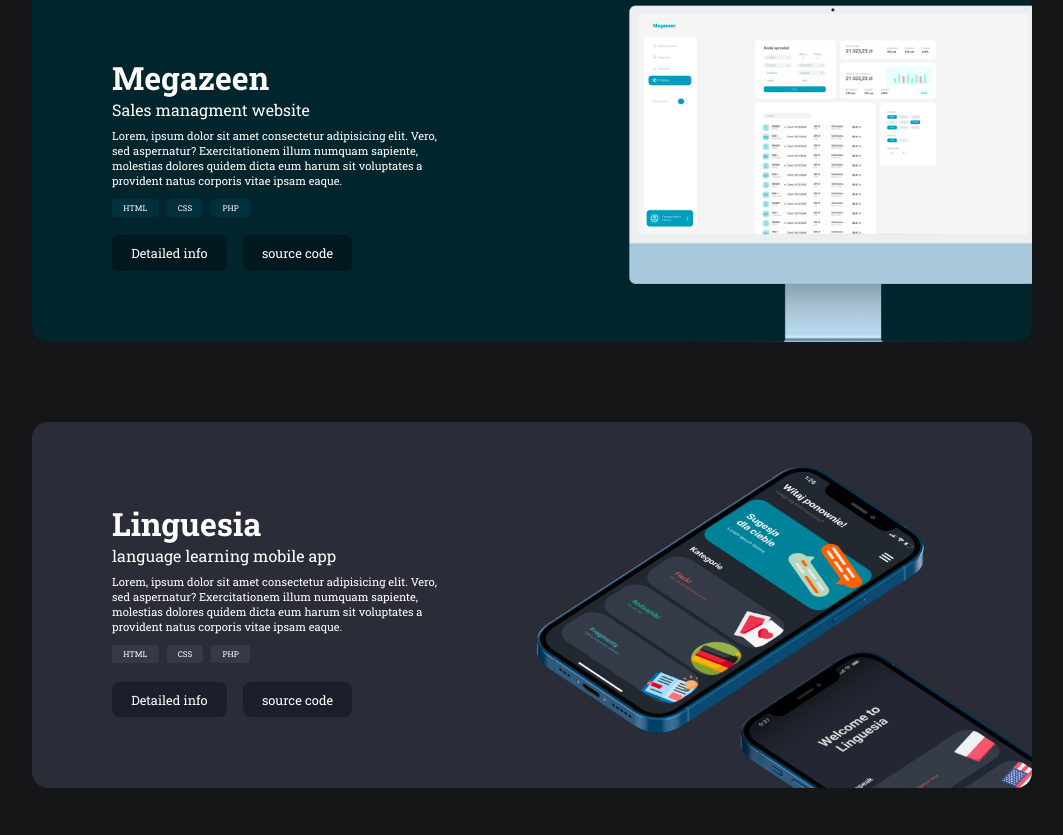
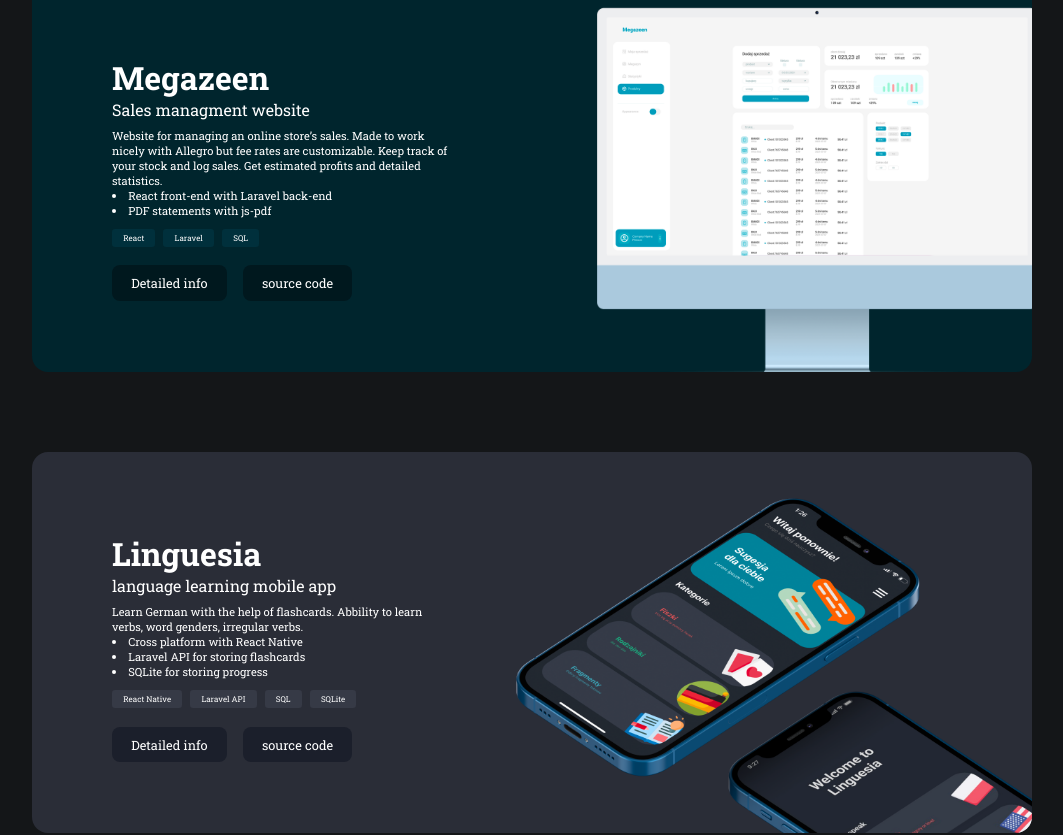
Before and after one commit to jacqouese/PortfolioWebsite, a React (Create React App) app: page / in a window 1280 px wide. Shown: the part 1900-2735 px from the top of the page, without its empty margins (68-1131 px from the left). Built offline with nearby package versions, Linux system fonts and the light colour scheme.

Commit message:
first commit

```diff
--- a/src/components/ProjectsSection.js
+++ b/src/components/ProjectsSection.js
@@ -18,7 +18,7 @@ function ProjectsSection({ offsetY }) {
         {projects.map(project =>
             <motion.div
              className="project-container"
-             style={{backgroundColor: project.colors.primary}}
+             style={{ backgroundColor: project.colors.primary }}
              transition={{ duration: 1 }}
              initial={{ translateY: 100, opacity: 0 }}
              whileInView={{ translateY: 0, opacity: 1 }}
@@ -31,7 +31,7 @@ function ProjectsSection({ offsetY }) {
             >
                 <h1>{project.name}</h1>
                 <p>{project.title}</p>
-                <p className="font-smaller">{project.subtitle}</p>
+                <p className="font-smaller" dangerouslySetInnerHTML={{ __html: project.subtitle }}></p>
                 <div className="project-technologies-container">
                     {project.technologies.map(technology =>
                         <span style={{backgroundColor: project.colors.lighter}}>{technology}</span>
--- a/src/data/projects.js
+++ b/src/data/projects.js
@@ -5,8 +5,8 @@ const projects = [
     name: 'Megazeen',
     title: 'Sales managment website',
     subtitle:
-      'Lorem, ipsum dolor sit amet consectetur adipisicing elit. Vero, sed aspernatur? Exercitationem illum numquam sapiente, molestias dolores quidem dicta eum harum sit voluptates a provident natus corporis vitae ipsam eaque.',
-    technologies: ['HTML', 'CSS', 'PHP'],
+      'Website for managing an online store’s sales. Made to work nicely with Allegro but fee rates are customizable. Keep track of your stock and log sales. Get estimated profits and detailed statistics. <ul> <li>React front-end with Laravel back-end</li> <li>PDF statements with js-pdf</li> </ul>',
+    technologies: ['React', 'Laravel', 'SQL'],
     image: '/imgs/megazeen.png',
     colors: {
       primary: '#00252D',
@@ -21,8 +21,8 @@ const projects = [
     name: 'Linguesia',
     title: 'language learning mobile app',
     subtitle:
-      'Lorem, ipsum dolor sit amet consectetur adipisicing elit. Vero, sed aspernatur? Exercitationem illum numquam sapiente, molestias dolores quidem dicta eum harum sit voluptates a provident natus corporis vitae ipsam eaque.',
-    technologies: ['HTML', 'CSS', 'PHP'],
+      'Learn German with the help of flashcards. Abbility to learn verbs, word genders, irregular verbs. <ul> <li>Cross platform with React Native</li> <li>Laravel API for storing flashcards</li> <li>SQLite for storing progress</li> </ul>',
+    technologies: ['React Native', 'Laravel API', 'SQL', 'SQLite'],
     image: '/imgs/linguesia.png',
     colors: {
       primary: '#2A2D37',
@@ -38,7 +38,7 @@ const projects = [
     title: 'Chrome extension for tracking screen time',
     subtitle:
       'Lorem, ipsum dolor sit amet consectetur adipisicing elit. Vero, sed aspernatur? Exercitationem illum numquam sapiente, molestias dolores quidem dicta eum harum sit voluptates a provident natus corporis vitae ipsam eaque.',
-    technologies: ['HTML', 'CSS', 'PHP'],
+    technologies: ['Browser', 'VanilaJS', 'IndexedDB'],
     image: '/imgs/youtube.png',
     colors: {
       primary: '#003647',
--- a/src/styles/App.scss
+++ b/src/styles/App.scss
@@ -28,6 +28,10 @@ h5,
 h6,
 p {
   color: white;
+}
+
+ul {
+  list-style-position: inside;
 }
 
 .font-ligher {
```
